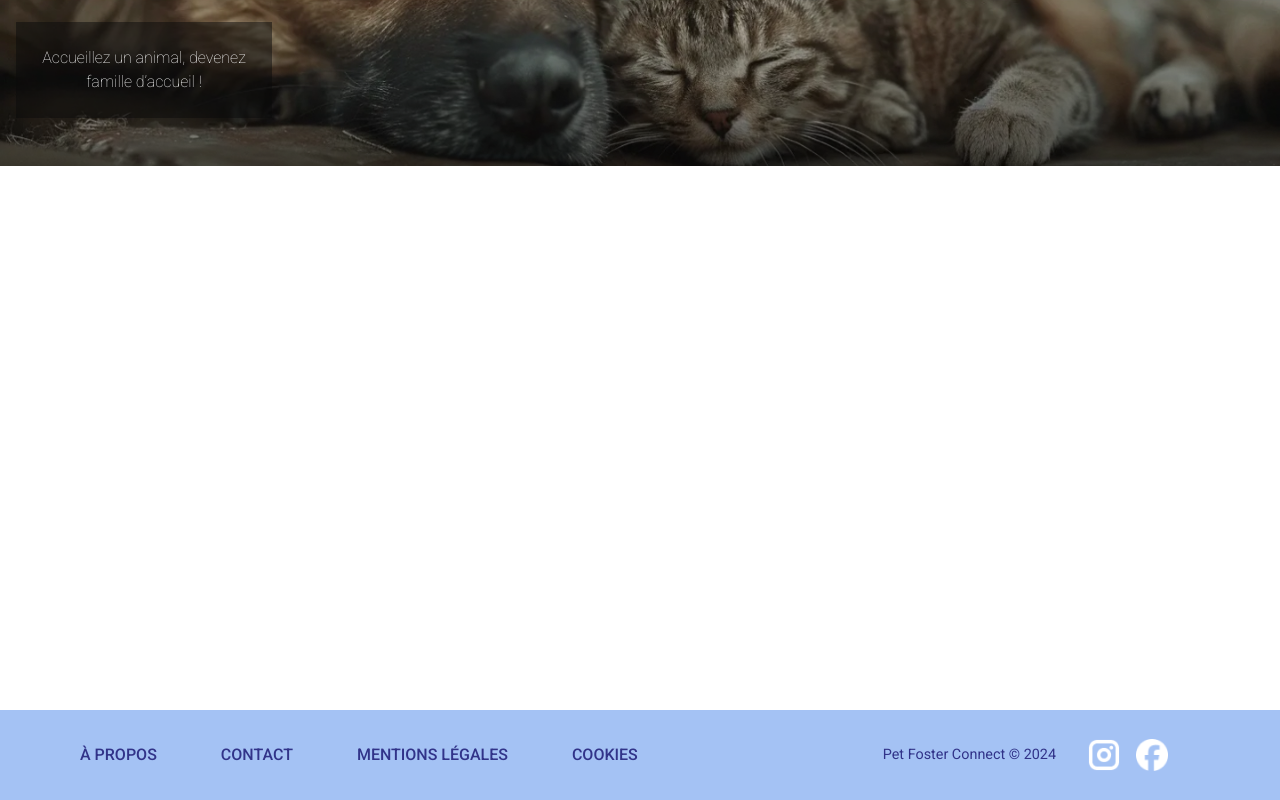
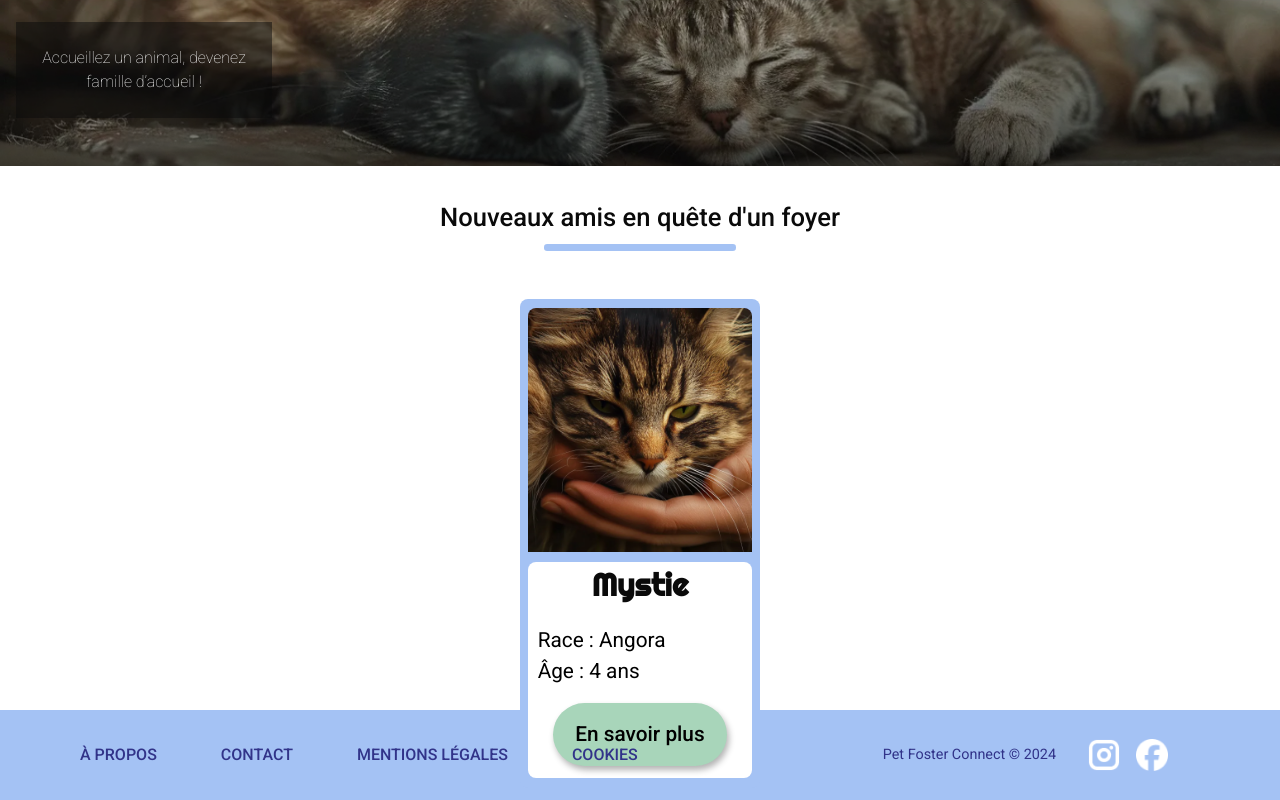
Before and after one commit to Cecile-Duc-Dit-Catty/Pet-Foster-Connect-Front, a React (Vite) app: page /animaux in a window 1280 px wide. Shown: the part 298-1098 px from the top of the page. Built offline with nearby package versions, Linux system fonts and the light colour scheme.

Commit message:
add animalCard & mainButton componant

```diff
--- /dev/null
+++ b/src/components/animalCard/animalCard.module.css
@@ -0,0 +1,48 @@
+.card {
+    margin-top: 3rem;
+    display: flex;
+    flex-direction: column;
+    align-items: center;
+    background-color: var(--primary-color);
+    width: 15rem;
+    height: 30.6rem;
+    border-radius: 0.5rem;
+}
+
+.photoProfileContainer {
+    margin-block: 0.6rem;
+
+}
+
+.card img {
+    width: 14rem;
+    height: 100%;
+    border-radius: 0.5rem 0.5rem 0 0;
+}
+
+.informationsContainer {
+    display: flex;
+    flex-direction: column;
+    align-items: center;
+    background-color: white;
+    width: 93%;
+    height: 13.5rem;
+    border-radius: 0.5rem;
+}
+
+.animalName {
+    text-align: center;
+    font-family: var(--font-animalName) ;
+    font-size: 1.3rem;
+}
+
+.animalInformations {
+    margin-top: 1rem;
+    padding-right: 4.8rem;
+    font-size: 1.3rem;
+    font-weight: 400;
+    margin-bottom: 1rem;
+}
+
+.animalInformations p {
+    color: black; }
--- /dev/null
+++ b/src/components/animalCard/animalCard.tsx
@@ -0,0 +1,29 @@
+import styles from './animalCard.module.css';
+import Button from '../mainButton/mainButton.tsx';
+import PhotoProfilExample from '../../assets/images/catExample.png';
+
+const AnimalCard = () => {
+    return (
+        <>
+            <div className={styles.card}>
+                <div className={styles.photoProfileContainer}>
+                    <img src={PhotoProfilExample} alt="image de l'animal" />
+                </div>
+                <div className={styles.informationsContainer}>
+                    <div className={styles.animalName}>
+                        <h2>Mystie</h2>
+                    </div>
+                    <div className={styles.animalInformations}>
+                        <p>Race : Angora</p>
+                        <p>Âge : 4 ans</p>
+                    </div>
+                    <div className={styles.buttonCard}>
+                        <Button />
+                    </div>
+                </div>
+            </div>
+        </>
+    );
+};
+
+export default AnimalCard;
--- /dev/null
+++ b/src/components/mainButton/mainButton.module.css
@@ -0,0 +1,15 @@
+.button {
+    border: none;
+    padding: 1rem;
+    padding-inline: 1.4rem;
+    border-radius: 3rem;
+    background-color: var(--button-color);
+    font-weight: 500;
+    font-size: 1.3rem;
+    box-shadow: 2px 4px 6px rgba(0, 0, 0, 0.3); /* Ombre */
+}
+
+button:hover {
+    opacity: 0.7;
+    cursor: pointer;
+}
--- /dev/null
+++ b/src/components/mainButton/mainButton.tsx
@@ -0,0 +1,10 @@
+import styles from './mainButton.module.css';
+
+const MainButton = () => {
+    return (
+        <>
+            <button className={styles.button}>En savoir plus</button>
+        </>
+    );
+};
+export default MainButton;
--- a/src/pages/HomePage.module.css
+++ b/src/pages/HomePage.module.css
@@ -20,3 +20,30 @@
     height: 6rem;
     padding: 1.5rem;
 }
+.titleContainer h2{
+    text-align: center;
+    font-size: 1.6rem;
+    margin-inline: 0.3rem;
+    font-weight: 500;
+}
+
+.titleContainer {
+    margin-top: 2rem;
+    display: flex;
+    flex-direction: column;
+    justify-content: center;
+    align-items: center;
+}
+
+.separator {
+    margin-top: 0.5rem;
+    width: 12rem;
+    height: 0.4rem;
+    border-radius: 0.2rem;
+    background: var(--primary-color);
+}
+.carouselSection {
+    display: flex;
+    flex-direction: column;
+    align-items: center;
+}
--- a/src/pages/HomePage.tsx
+++ b/src/pages/HomePage.tsx
@@ -1,4 +1,5 @@
 import styles from './HomePage.module.css';
+import AnimalCard from '../components/animalCard/animalCard.tsx';
 
 const HomePage = () => {
     return (
@@ -9,6 +10,13 @@ const HomePage = () => {
                         <p>Accueillez un animal, devenez famille d’accueil !</p>
                     </div>
                 </div>
+                <section className={styles.carouselSection}>
+                    <div className={styles.titleContainer}>
+                        <h2>Nouveaux amis en quête d'un foyer</h2>
+                        <div className={styles.separator}></div>
+                    </div>
+                    <AnimalCard />
+                </section>
             </main>
         </>
     );
```
Also changed, not shown: src/assets/images/catExample.png (added).
